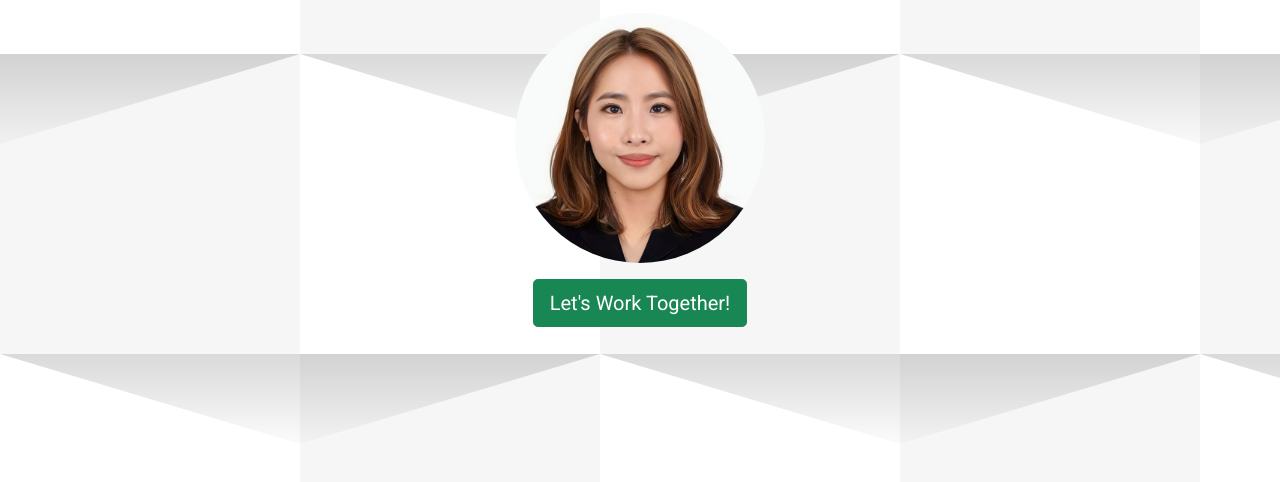
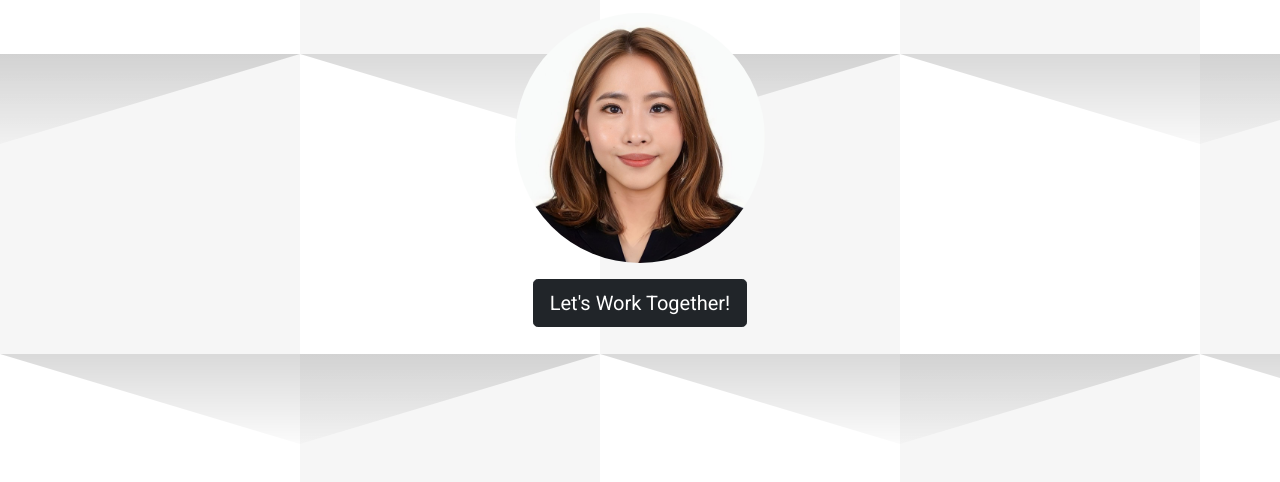
Before and after one commit to ria-kee/karla_portfolio, a plain HTML site: page index.html in a window 1280 px wide. Shown: the part 246-728 px from the top of the page. Drawn offline with nearby package versions, Linux system fonts and the light colour scheme.

Commit message:
Update index.html

```diff
--- a/index.html
+++ b/index.html
@@ -25,7 +25,7 @@
 			<p>Hi! My name is Karla and I love building things from scratch.</p>
 			<img src="images/me.JPG" id="portrait" class="img-fluid">
 
-			<a href="mailto:mariakarlaaa.r@gmail.com" class="btn btn-success btn-lg mt-3">Let's Work Together!</a>
+			<a href="mailto:mariakarlaaa.r@gmail.com" class="btn btn-dark btn-lg mt-3">Let's Work Together!</a>
 		</section>
 	</div>
 
```
